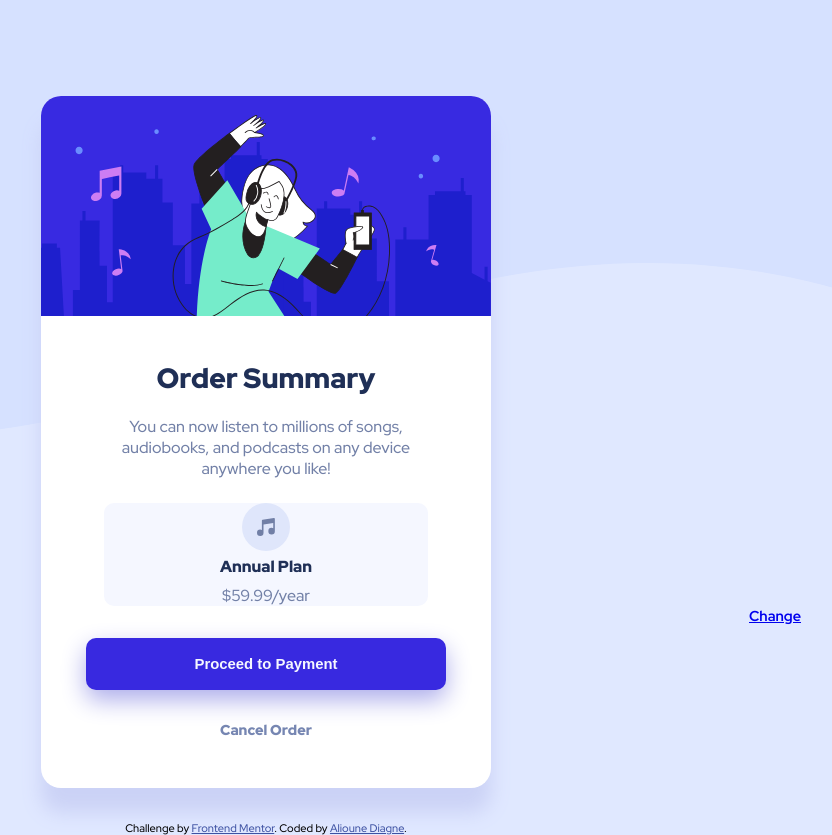
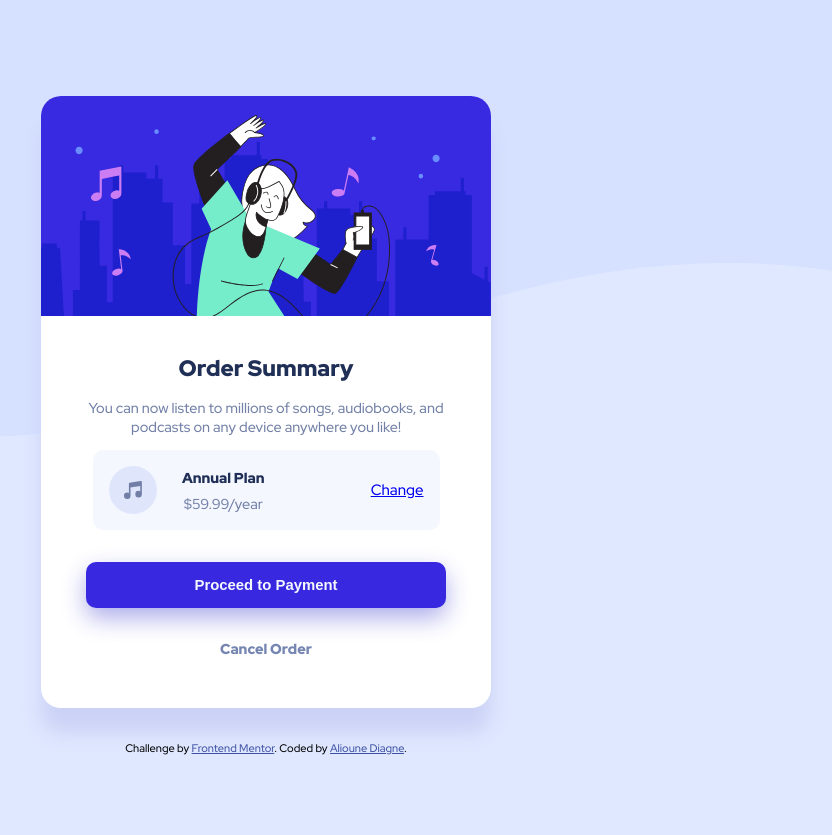
Before and after one commit to Alioune98/order-summary-component, a plain HTML site: page index.html in a window 1280 px wide. Shown: the whole page, without its empty margins (374-1206 px from the left). After the commit the page ends 800 px from the top, so only its background shows below. Drawn offline with Linux system fonts and the light colour scheme; files whose address does not match are found by name.

Commit message:
Update to css file

```diff
--- a/index.html
+++ b/index.html
@@ -1,23 +1,20 @@
 <!DOCTYPE html>
 <html lang="en">
+
 <head>
   <meta charset="UTF-8">
   <meta name="viewport" content="width=device-width, initial-scale=1.0"> <!-- displays site properly based on user's device -->
   <link rel="icon" type="image/png" sizes="32x32" href="./images/favicon-32x32.png">
   <link href="https://fonts.googleapis.com/css2?family=Red+Hat+Display:wght@500;700;900&display=swap" rel="stylesheet">
   <link rel="stylesheet" href="styles.css">
-
   <title>Frontend Mentor | Order summary card</title>
-
 </head>
 
 <body>
-
   <div class="container">
     <div class="title-image">
       <img class="main-image"src="C:\Users\aliou\Desktop\Web Development\Frontend Mentor Projects\order-summary-component-main\images\illustration-hero.svg" alt="">
     </div>
-
     <div class="info">
       <h1>Order Summary</h1>
       <p class="call-to-action">You can now listen to millions of songs, audiobooks, and podcasts on any
@@ -29,20 +26,17 @@
           <p class="pricing-text">$59.99/year</p>
         </div>
         <div class="change-link">
-          <a href="#">Change</a>
+          <a class="change-link"href="#">Change</a>
         </div>
       </section>
       <button class="payment-button"type="button" name="button">Proceed to Payment</button>
       <button class="cancel-button"type="button" name="button">Cancel Order</button>
     </div>
   </div>
-
   <div class="attribution">
     Challenge by <a href="https://www.frontendmentor.io?ref=challenge" target="_blank">Frontend Mentor</a>.
     Coded by <a href="#">Alioune Diagne</a>.
   </div>
-
-  <script src="http://localhost:49279/livereload.js"></script>
-
+  <script src="http://localhost:35729/livereload.js"></script>
 </body>
 </html>
--- a/styles.css
+++ b/styles.css
@@ -1,35 +1,38 @@
 body {
+  background-color:#e0e8ff;
   background-color: hsl(225, 100%, 94%);
   background-image: url('images/pattern-background-desktop.svg');
-  background-position: top;
   background-repeat:repeat-x;
-  background-size: auto;
   font-family: 'Red Hat Display', sans-serif;
-  font-size: 16px;
-  margin: auto;
+  margin: 0 auto;
 }
 
 /* Typography */
-
 h1 {
+  color: #1f2f56;
   color: hsl(223, 47%, 23%);
   font-weight: 900;
-  font-size: 1.75rem;
+  font-size: 1.4rem;
 }
 
 h2{
+  color: #1f2f56;
   color: hsl(223, 47%, 23%);
-  font-size: 1rem;
+  font-size: .90rem;
   font-weight: 900;
 }
 
 p{
-  font-size: 1rem;
+  font-size: .9rem;
+  color: #7280a7;
   color: hsl(224, 23%, 55%);
 }
 
 .attribution { font-size: 11px; text-align: center; }
-.attribution a { color: hsl(228, 45%, 44%); }
+.attribution a {
+  color: #3e52a3;
+  color: hsl(228, 45%, 44%);
+}
 
 /* Layout */
 a {
@@ -41,37 +44,40 @@ a {
   align-items: center;
 }
 .container {
+  width: auto;
+  margin: auto;
   background-color: white;
-  box-shadow: 0px 25px 20px hsl(230, 70%, 88%);
-  width: 450px ;
-  max-width: 1440px;
-  margin: 0 auto;
+  box-shadow: 0 25px 20px hsl(230, 70%, 88%);
+  max-width: 450px;
   margin-top: 6em;
   text-align: center;
   border-radius: 20px;
   overflow: hidden;
-  padding-bottom: 3em;
 }
 
 .call-to-action {
-  max-width: 355px;
-  margin: auto;
-  margin-bottom: 1.5em;
+  margin: 1em 2em;
+}
+
+.change-link{
+  font-size: 15px;
 }
 
 section {
-  align-items: center;
-  width: 72%;
-  margin: auto;
+  padding: 1em 1em;
+  background-color: #f5f7ff;
   background-color: hsl(225, 100%, 98%);
   border-radius: 10px;
+  width: 70%;
+  display: flex;
+  margin:auto;
+  justify-content: center;
+  align-items: center;
   margin-bottom: 2em;
 }
 
-.logo {
-}
-
 .pricing{
+  width: 50%;
 }
 
 .pricing-heading{
@@ -84,35 +90,35 @@ section {
 }
 
 .change-link{
-  position: absolute;
-  color: hsl(223, 47%, 23%);
-  font-size: .9rem;
-  font-weight: 700;
-  right: 105px;
+  width: 50%;
+  text-align: right;
 }
 
 a:hover{
+  color: #6a6adc;
   color: hsl(240, 62%, 64%);
   text-decoration: none;
 }
 
 .payment-button{
+  padding: 1em 2em;
+  background-color: #3829e0;
   background-color: hsl(245, 75%, 52%);
-  box-shadow: 0px 10px 25px hsl(240, 60%, 80%);
+  box-shadow: 0 10px 25px hsl(240, 60%, 80%);
   display: block;
   margin: auto;
   width: 80%;
+  color: #f5f7ff;
   color: hsl(225, 100%, 98%);
-  padding: 1.2em 1em;
   border-style: none;
   border-radius: 10px;
   font-size: .93rem;
   font-weight: 700;
   margin-bottom: 2em;
-
 }
 
 .payment-button:hover{
+  background-color: #6a6adc;
   background-color: hsl(240, 62%, 64%);
 }
 
@@ -122,49 +128,26 @@ a:hover{
   margin: auto;
   border-style: none;
   background-color: transparent;
+  color: 	#7686b2;
   color: hsl(224, 28%, 58%);
   font-weight: 900;
-  font-size: .9rem
+  font-size: .9rem;
+  margin-bottom: 3.4em;
 }
 
 .cancel-button:hover{
+  color: #1f2f56;
   color: hsl(223, 47%, 23%);
 }
 
 .main-image {
   width: 100%;
   display: block;
-  margin-bottom: 2.7rem;
+  margin-bottom: 2.3rem;
 }
 
-@media (max-width: 500px ) {
-  h1{
-    font-size: 1.3rem;
+@media (max-width: 375px) {
+  .call-to-action{
+    max-width: 75%;
   }
-
-  .container{
-    width: 90%;
-    padding-bottom: 1.5em;
-  }
-
-  .call-to-action{
-    max-width: 270px;
-  }
-
-  .pricing{
-    min-width: 100px;
-  }
-
-  .change-link{
-
-  }
-
-  .payment-button{
-    margin-bottom: 1.5rem;
-  }
-
-  .main-image{
-    margin-bottom: 2.3rem;
-  }
-
 }
```
